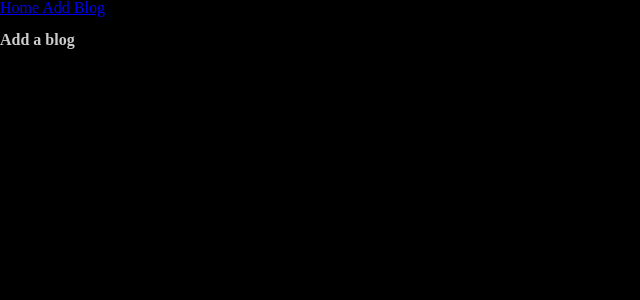
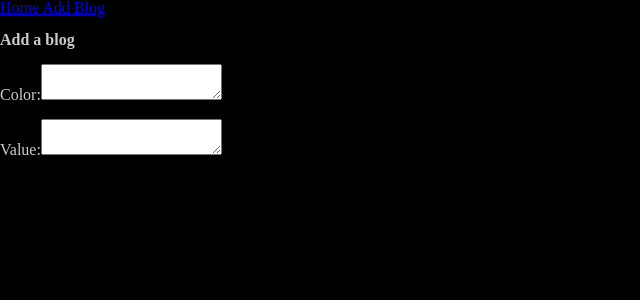
Before and after one commit to Jerrad-Johnson/React-Practice, a React (Create React App) app: page /Create in a window 1280 px wide. Shown: the top 300 px of the page, without its empty margins (0-640 px from the left). Built offline with nearby package versions, Linux system fonts and the light colour scheme.

Commit message:
Prepared create page for form submission and array creation.

```diff
--- a/src/Create.js
+++ b/src/Create.js
@@ -1,7 +1,29 @@
+import {useState} from "react";
+
 const Create = () => {
+    const [color, setColor] = useState('');
+    const [value, setValue] = useState('');
+
     return (
         <div className="create">
             <h2>Add a blog</h2>
+            <br />
+            <form>
+                <label>Color:</label>
+                <textarea
+                    required
+                    value={color}
+                    onChange={(c) => setColor(c.target.value)}
+                ></textarea>
+                <br /><br />
+                <label>Value:</label>
+                <textarea
+                    required
+                    value={value}
+                    onChange={(v) => setValue(v.target.value)}
+                ></textarea>
+
+            </form>
         </div>
     );
 }
```
